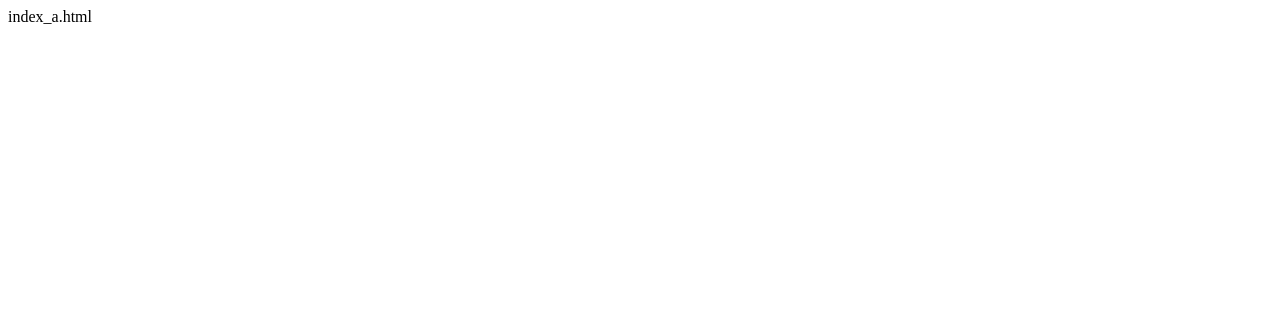
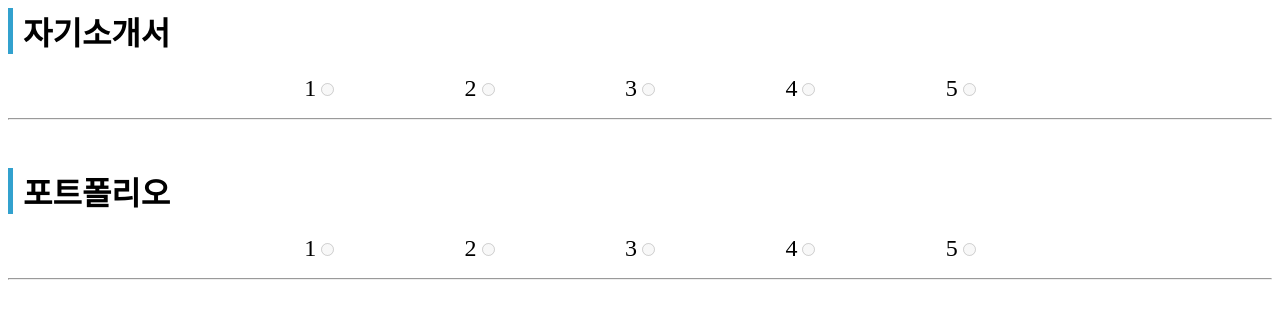
Before and after one commit to Doopaang/Homework, a plain HTML site: page index_a.html in a window 1280 px wide. Drawn offline with Linux system fonts and the light colour scheme.

Commit message:
index 페이지

```diff
--- a/index_a.html
+++ b/index_a.html
@@ -1,5 +1,37 @@
 <html>
+    <head>
+        <style>
+            div.v_bar { border-left:thick solid #32a1ce; padding-left:10px; }
+            #p_rating { text-align:center; }
+            #p_rating > label { font-size:150%; }
+            #p_rating > input { margin-right:10%; }
+            #p_rating > input:last-child { margin-right:0%; }
+        </style>
+    </head>
     <body>
-        index_a.html
+        <div id="full_wrap">
+            <div class="v_bar">
+                <h1>자기소개서</h1>
+            </div>
+            <p id="p_rating">
+                <label for="rating_intro_a_1">1</label><input type="radio" name="rating_intro_a" id="rating_intro_a_1" disabled>
+                <label for="rating_intro_a_2">2</label><input type="radio" name="rating_intro_a" id="rating_intro_a_2" disabled>
+                <label for="rating_intro_a_3">3</label><input type="radio" name="rating_intro_a" id="rating_intro_a_3" disabled>
+                <label for="rating_intro_a_4">4</label><input type="radio" name="rating_intro_a" id="rating_intro_a_4" disabled>
+                <label for="rating_intro_a_5">5</label><input type="radio" name="rating_intro_a" id="rating_intro_a_5" disabled>
+            </p>
+            <hr><br>
+            <div class="v_bar">
+                <h1>포트폴리오</h1>
+            </div>
+            <p id="p_rating">
+                <label for="rating_port_a_1">1</label><input type="radio" name="rating_port_a" id="rating_port_a_1" disabled>
+                <label for="rating_port_a_2">2</label><input type="radio" name="rating_port_a" id="rating_port_a_2" disabled>
+                <label for="rating_port_a_3">3</label><input type="radio" name="rating_port_a" id="rating_port_a_3" disabled>
+                <label for="rating_port_a_4">4</label><input type="radio" name="rating_port_a" id="rating_port_a_4" disabled>
+                <label for="rating_port_a_5">5</label><input type="radio" name="rating_port_a" id="rating_port_a_5" disabled>
+            </p>
+            <hr>
+        </div>
     </body>
 </html>
```
Also changed, not shown: index_b.html (+33 -1 lines), main.html (+6 -3 lines).
